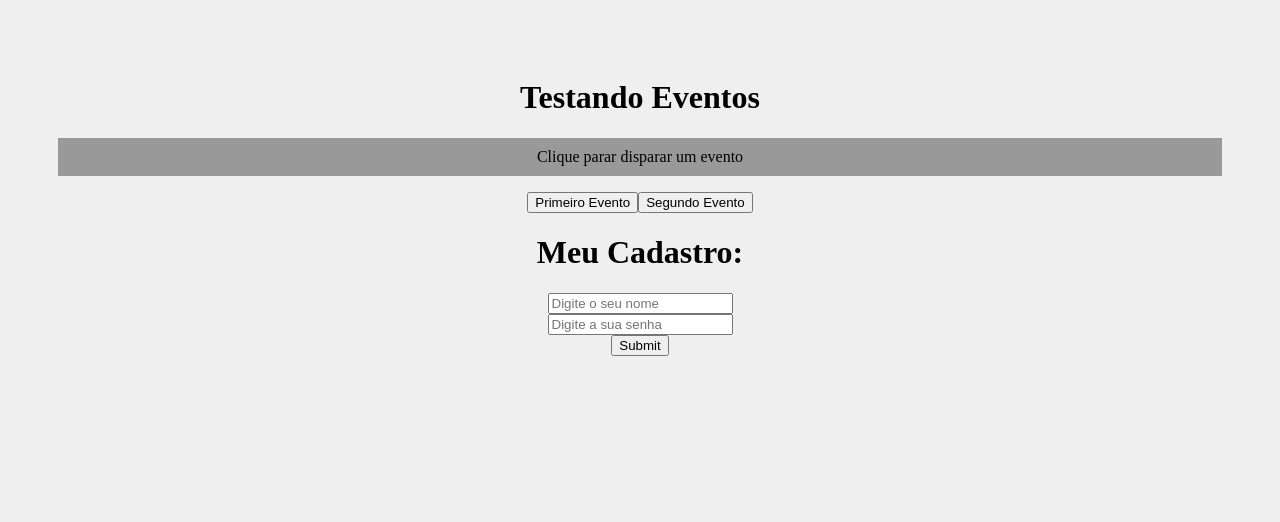
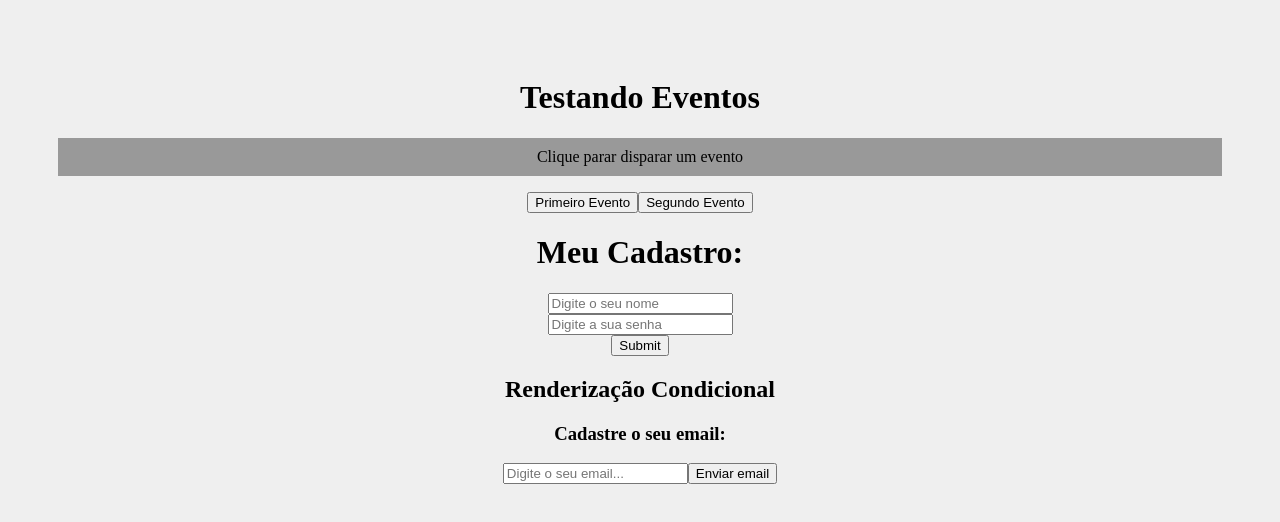
Before and after one commit to ViniWixak/React-Learning, a React (Create React App) app: page / in a window 1280 px wide. Shown: the top 522 px of the page. Built offline with nearby package versions, Linux system fonts and the light colour scheme.

Commit message:
Testing conditional rendering

```diff
--- a/src/App.js
+++ b/src/App.js
@@ -1,4 +1,5 @@
 import './App.css';
+import Condicional from './components/Condicional';
 import Evento from './components/Evento';
 import Form from './components/Form';
 
@@ -11,6 +12,8 @@
       <h1>Testando Eventos</h1>
       <Evento />
       <Form />
+      <h2>Renderização Condicional</h2>
+      <Condicional/>
     </div>
   );
 }
--- /dev/null
+++ b/src/components/Condicional.js
@@ -0,0 +1,36 @@
+import { useState } from "react"
+
+function Condicional(){
+
+    const [email, setEmail] = useState()
+    const [userEmail, setUserEmail] = useState()
+
+    function enviarEmail(e){
+        e.preventDefault()
+        setUserEmail(email)
+    }
+
+    function limparEmail(){
+        setUserEmail('')
+    }
+
+    return(
+        <div>
+            <h3>Cadastre o seu email:</h3>
+            <form>
+                <input type="email" placeholder="Digite o seu email..."
+                onChange={(e) => setEmail(e.target.value)}/>
+                <button onClick={enviarEmail}>Enviar email</button>
+                {userEmail && (
+                    <div>
+                        <p>O email do usuário é: {userEmail}</p>
+                        <button onClick={limparEmail}>Limpar email</button>
+                    </div>
+                )}
+            </form>
+        </div>
+    )
+
+}
+
+export default Condicional
```
Also changed, not shown: 1 other file (tests, documents, lock files or other folders).
